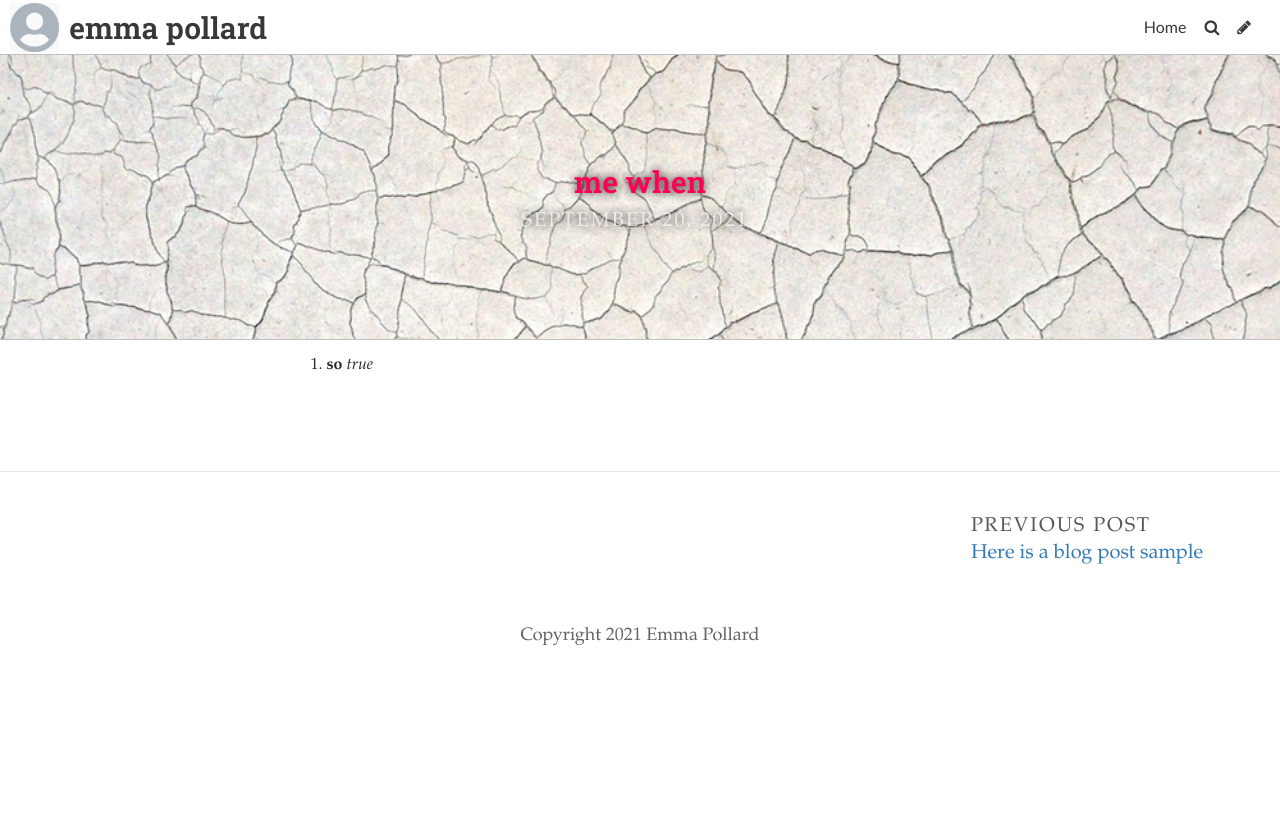
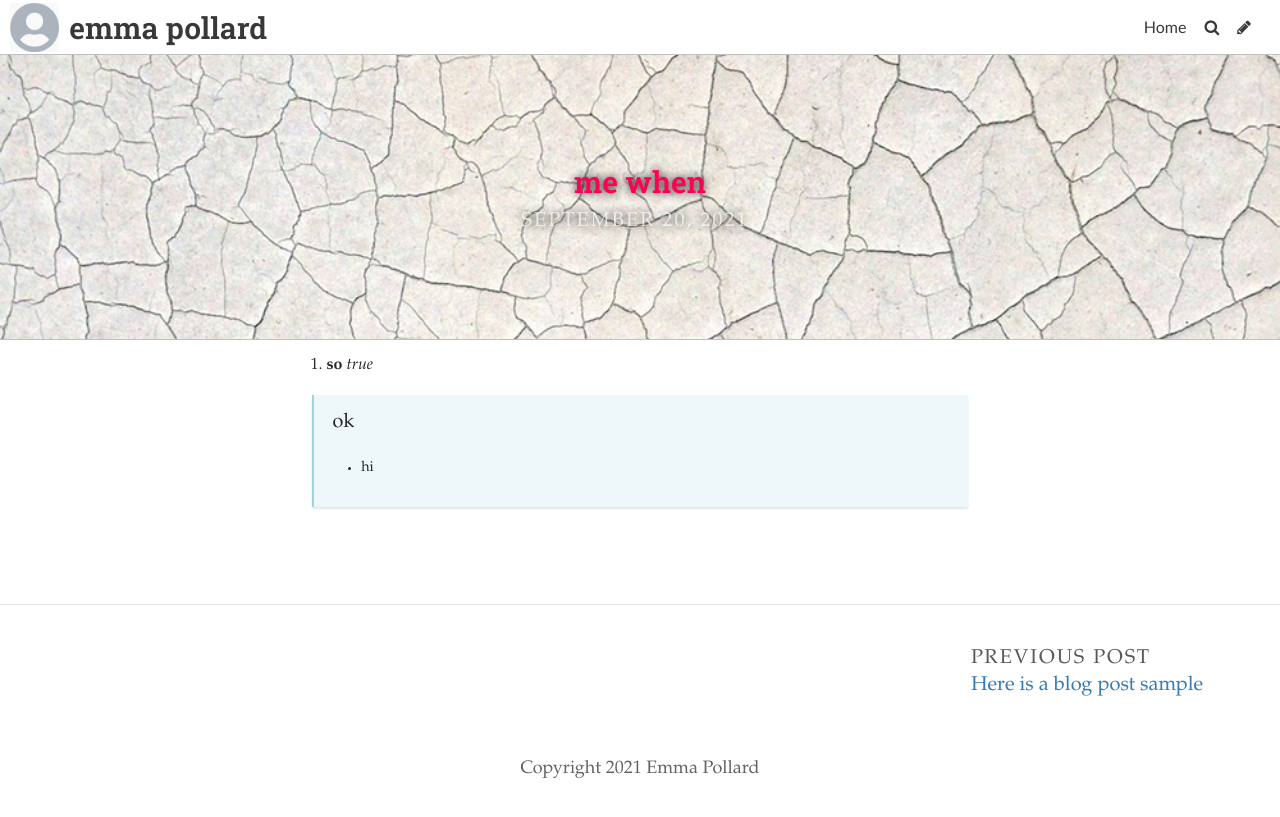
Before and after one commit to emmapollard/typographicdesign, a Jekyll site: the page built from _posts/2021-09-20-me-when.md, in a window 1280 px wide. Shown: the top 817 px of the page. Built offline with Jekyll 4.4.1, drawn with Linux system fonts in a browser that asks for light colours; some web fonts are replaced.

```diff
--- a/_posts/2021-09-20-me-when.md
+++ b/_posts/2021-09-20-me-when.md
@@ -7,3 +7,9 @@ title_color: "#ff0054"
 comments: false
 ---
 1. **so** *true*
+
+> ok
+>
+> * hi
+>
+>
```
